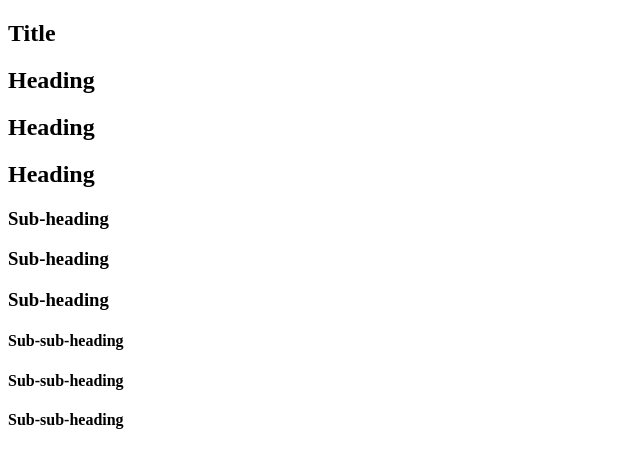
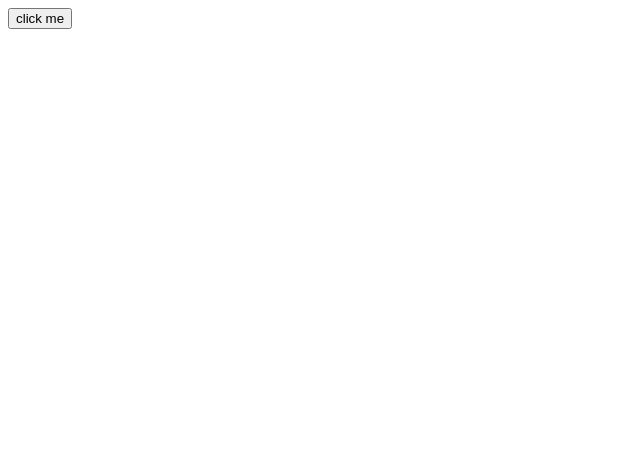
Before and after one commit to hayetmnasrighabri/reactjs, a React (Create React App) app: page / in a window 1280 px wide. Shown: the top 468 px of the page, without its empty margins (0-640 px from the left). Built offline with nearby package versions, Linux system fonts and the light colour scheme.

Commit message:
ref.current

```diff
--- a/src/App.js
+++ b/src/App.js
@@ -1,25 +1,16 @@
-import Heading from './Heading.js';
-import Section from './Section.js';
+import { useRef } from "react";
 
-export default function Page() {
-  return (
-    <Section>
-      <Heading level={1}>Title</Heading>
-      <Section>
-        <Heading level={2}>Heading</Heading>
-        <Heading level={2}>Heading</Heading>
-        <Heading level={2}>Heading</Heading>
-        <Section>
-          <Heading level={3}>Sub-heading</Heading>
-          <Heading level={3}>Sub-heading</Heading>
-          <Heading level={3}>Sub-heading</Heading>
-          <Section>
-            <Heading level={4}>Sub-sub-heading</Heading>
-            <Heading level={4}>Sub-sub-heading</Heading>
-            <Heading level={4}>Sub-sub-heading</Heading>
-          </Section>
-        </Section>
-      </Section>
-    </Section>
-  );
+export default function Counter(){
+  let ref = useRef(0)
+  const handleClick=()=>{
+    ref.current= ref.current+1
+    alert('you clicked' +ref.current+'time!')
+  }
+  return(
+    <>
+    <button onClick={handleClick}>
+      click me
+    </button>
+    </>
+  )
 }
--- a/src/Heading.js
+++ b/src/Heading.js
@@ -1,4 +1,8 @@
-export default function Heading({level, children}){
+import { useContext } from "react";
+import { LevelContext } from "./LevelContext";
+
+export default function Heading({children}){
+  const level= useContext(LevelContext)
 switch (level){
     case 1:
         return <h1>{children}</h1>
--- /dev/null
+++ b/src/LevelContext.js
@@ -0,0 +1,3 @@
+import { createContext } from "react"
+
+export const LevelContext = createContext(1)
--- a/src/Section.js
+++ b/src/Section.js
@@ -1,7 +1,12 @@
+import { LevelContext } from "./LevelContext";
+
 export default function Section({children}){
     return (
         <section className="section">
+            <LevelContext.Provider value={level}>
             {children}
+            </LevelContext.Provider>
+
         </section>
     )
 }
```
